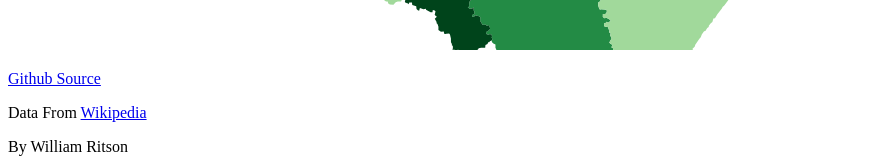
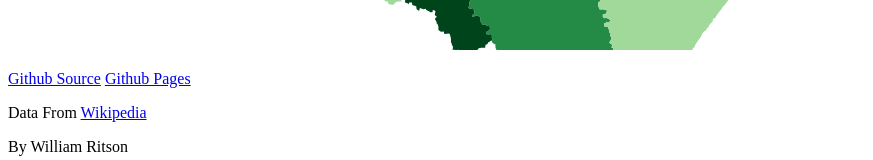
Before and after one commit to WilliamRitson/CMPS-165-Geomap, a plain HTML site: page index.html in a window 1280 px wide. Shown: the part 630-790 px from the top of the page, without its empty margins (0-873 px from the left). Drawn offline with nearby package versions, Linux system fonts and the light colour scheme.

Commit message:
Added page link

```diff
--- a/index.html
+++ b/index.html
@@ -10,6 +10,7 @@
 
     <p>
         <a href="https://github.com/WilliamRitson/CMPS-165-Geomap">Github Source</a>
+        <a href="https://williamritson.github.io/CMPS-165-Geomap/">Github Pages</a>
     </p>
     <p>Data From
         <a href="https://en.wikipedia.org/wiki/Voivodeships_of_Poland">Wikipedia</a>
```
